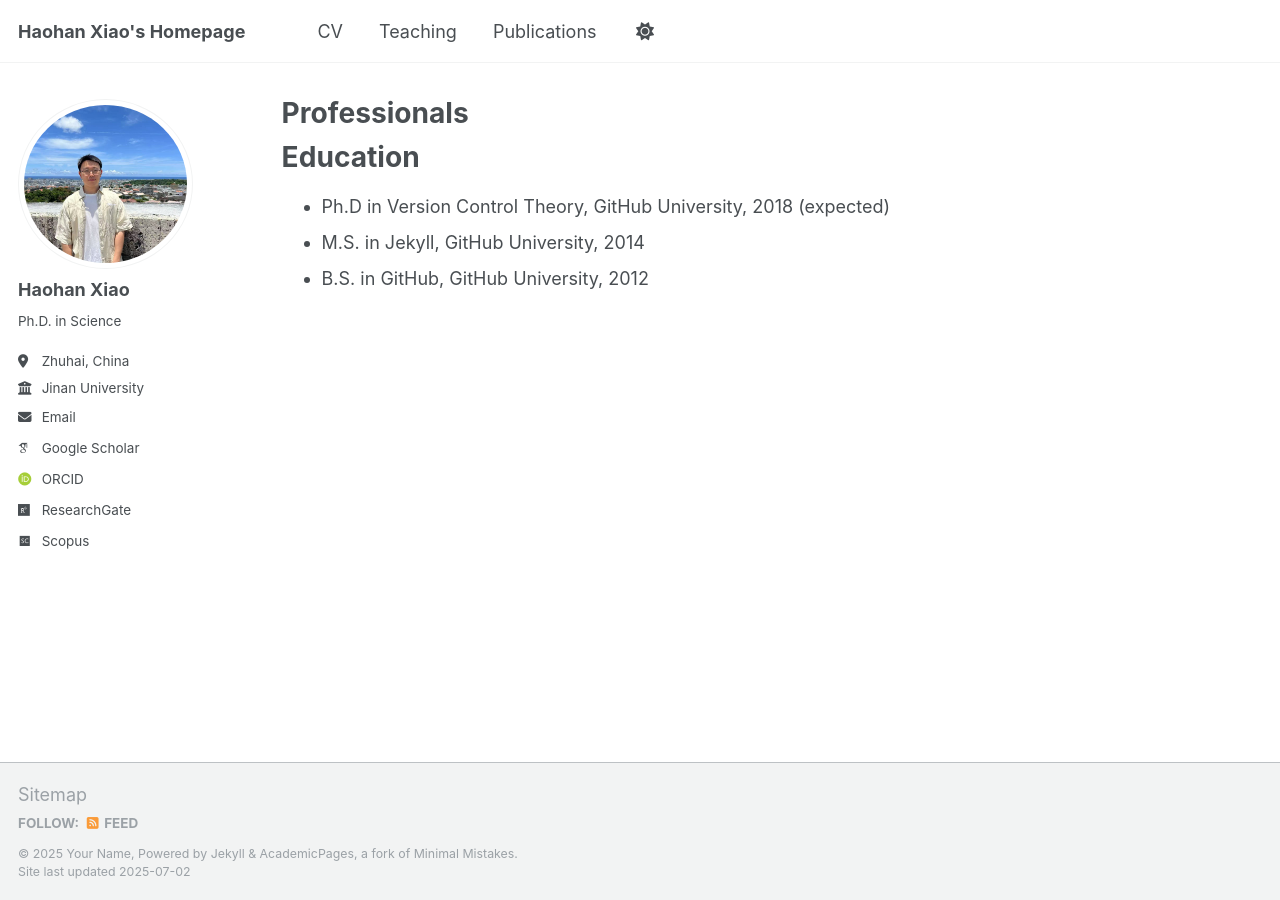
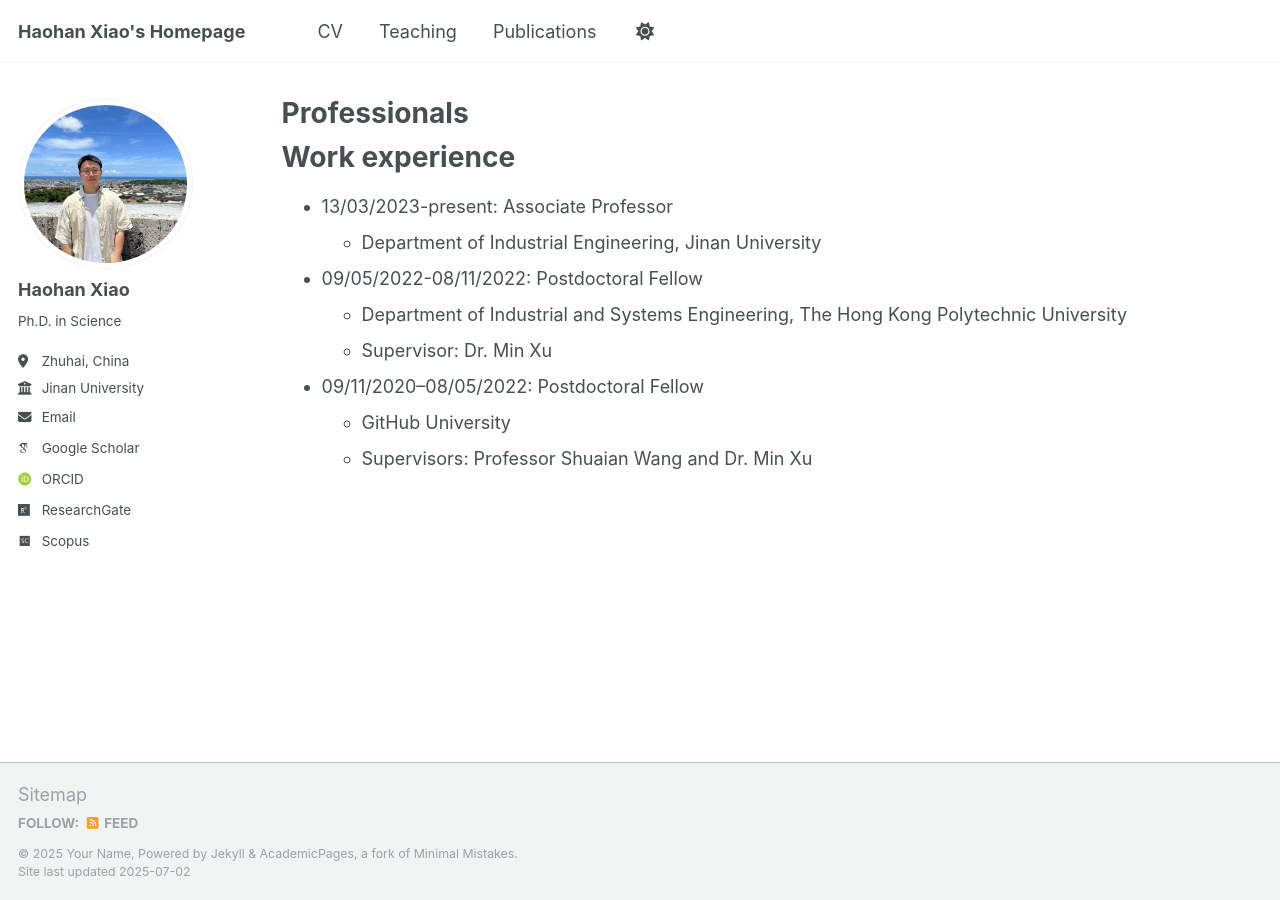
Before and after one commit to haohanxiao1/haohanxiao1.github.io, a Jekyll site: the page built from _pages/professionals.md, in a window 1280 px wide. Built offline with Jekyll 4.4.1, drawn with Linux system fonts in a browser that asks for light colours; some web fonts are replaced; a script that is not in the unit is left out.

Commit message:
Update professionals.md

```diff
--- a/_pages/professionals.md
+++ b/_pages/professionals.md
@@ -7,8 +7,15 @@ author_profile: true
 
 {% include base_path %}
 
-Education
+Work experience
 ======
-* Ph.D in Version Control Theory, GitHub University, 2018 (expected)
-* M.S. in Jekyll, GitHub University, 2014
-* B.S. in GitHub, GitHub University, 2012
+* 13/03/2023-present: Associate Professor
+  * Department of Industrial Engineering, Jinan University
+
+* 09/05/2022-08/11/2022: Postdoctoral Fellow
+  * Department of Industrial and Systems Engineering, The Hong Kong Polytechnic University
+  * Supervisor: Dr. Min Xu
+
+* 09/11/2020–08/05/2022: Postdoctoral Fellow
+  * GitHub University
+  * Supervisors: Professor Shuaian Wang and Dr. Min Xu
```
